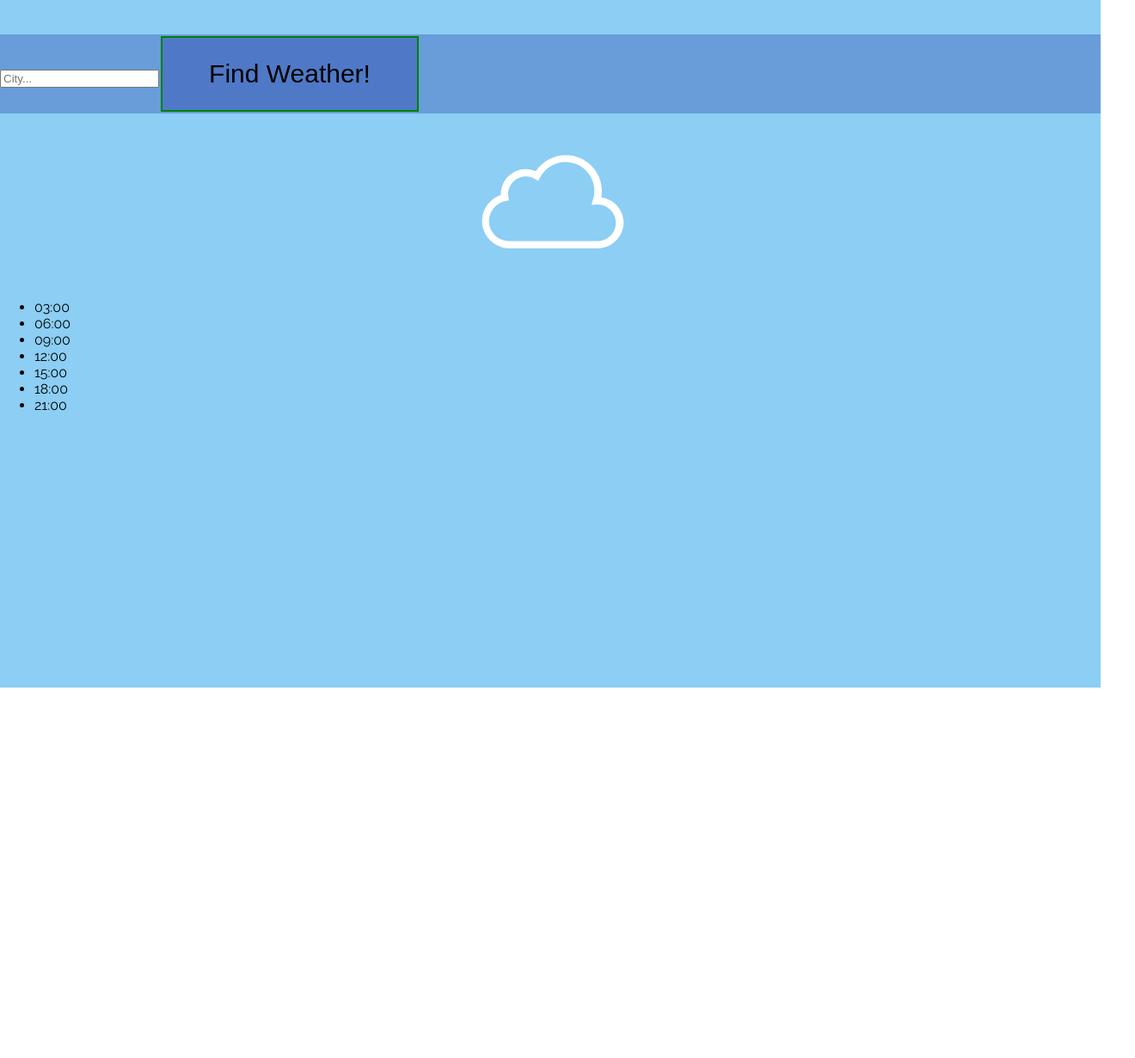
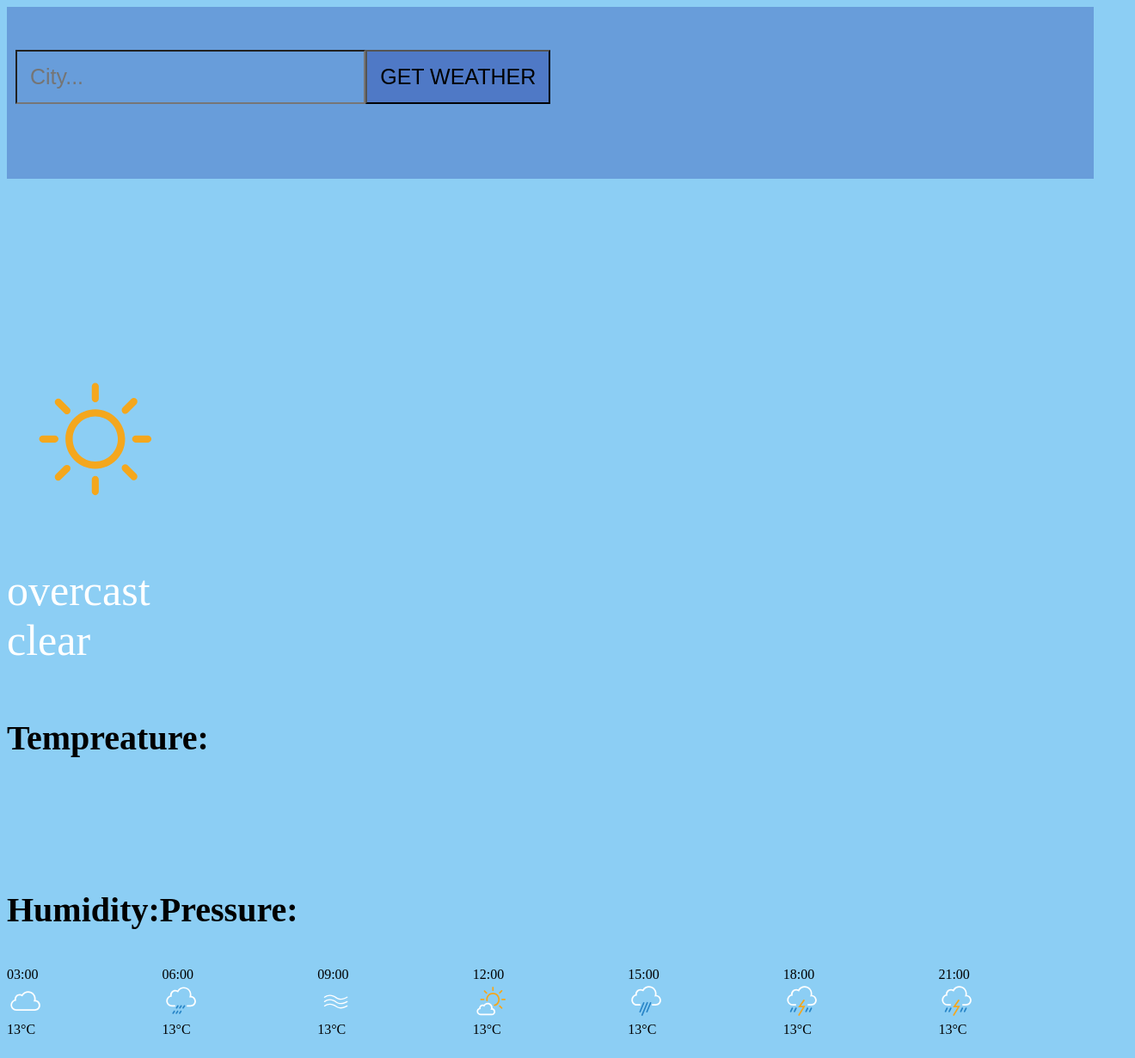
Before and after one commit to CodeYourFuture/cyf-weather, a React (Create React App) app: page / in a window 1280 px wide. Shown: the whole page at 86% size, 1320 px wide, since content can reach past the window. Before the commit the page ends 800 px from the top, so only its background shows below. Built offline with nearby package versions, Linux system fonts and the light colour scheme.

Commit message:
weather app with functionality more works on css and weather key functions

```diff
--- a/src/App.css
+++ b/src/App.css
@@ -1,74 +1,50 @@
-.app {
-  height: 100vh;
-  width: 100vw;
-  transition: background-color 1s ease-in;
-  background-color: #8ccef4;
-}
-.App-clear {
-  height: 200px;
-  width: 50%;
-}
-.App-main {
-  display: -ms-flexbox;
-  display: -webkit-flex;
-  display: flex;
-  -webkit-flex-direction: row;
-  -ms-flex-direction: row;
-  flex-direction: row;
-  -webkit-flex-wrap: wrap;
-  -ms-flex-wrap: wrap;
-  flex-wrap: wrap;
-  -webkit-justify-content: center;
-  -ms-flex-pack: center;
-  justify-content: center;
-  -webkit-align-content: space-around;
-  -ms-flex-line-pack: distribute;
-  align-content: space-around;
-  -webkit-align-items: flex-end;
-  -ms-flex-align: end;
-  align-items: flex-end;
-}
-
-.place-holder {
-  background-color: #4f79c6;
-}
-.flex-container {
-  display: flex;
-  flex-wrap: wrap;
-  flex-direction: row;
-  background-color: #689dda;
-}
-.label {
-  font-size: 50px;
-  padding: 1;
-}
-.weatherbutton {
-  width: 300px;
-  border: 2px solid green;
-  padding: 25px;
-  margin: 2px;
-  background-color: #4f79c6;
-  font-size: 30px;
-}
-.textbox {
-  width: 200px;
-  border: 2px solid green;
-  padding: 5px;
-  margin: 2px;
-}
-
-.app__header,
-.app__main {
-  width: 100%;
-  display: flex;
-  flex-direction: column;
-  align-items: center;
-  padding: 20px;
-  font-family: "Raleway", sans-serif;
-  -webkit-font-smoothing: antialiased;
-  -moz-osx-font-smoothing: grayscale;
-}
-
 /*  Search bar */
 
-/* Current weather */
+.wrapper {
+  display: grid;
+  grid-template-columns: 1fr;
+  grid-template-rows: 1fr 1fr 1fr;
+}
+.form-container {
+  background-color: #689dda;
+  height: 200px;
+  padding: 0px 0px 0px 0px;
+}
+input {
+  width: 30%;
+  font-size: 25px;
+  background-color: #689dda;
+  padding: 15px 15px 15px 15px;
+
+  outline: none;
+}
+button {
+  font-size: 25px;
+  background-color: #4f79c6;
+  padding: 15px 15px 15px 15px;
+}
+form {
+  padding: 50px 10px 10px 10px;
+}
+.weather-container {
+  display: grid;
+  grid-template-columns: 1fr;
+  grid-template-rows: 1fr 1fr 1fr 1fr;
+  font-size: 20px;
+}
+.weather-icons {
+  display: grid;
+  width: 200px;
+  height: 200px;
+}
+.weather-icons p {
+  font-size: 50px;
+}
+.weather-forcast {
+  display: grid;
+  grid-template-columns: 1fr 1fr 1fr 1fr 1fr 1fr 1fr;
+}
+.weather-type {
+  color: white;
+  align-content: center;
+}
--- a/src/App.js
+++ b/src/App.js
@@ -1,50 +1,126 @@
-import React, { Component } from "react";
+import React from "react";
+import Weather from "./components/Weather";
+import Form from "./components/Form";
 import "./App.css";
+import clear from "./img/weather-icons/clear.svg";
 import cloudy from "./img/weather-icons/cloudy.svg";
+import drizzle from "./img/weather-icons/drizzle.svg";
+import fog from "./img/weather-icons/fog.svg";
+import partlycloudy from "./img/weather-icons/partlycloudy.svg";
+import rain from "./img/weather-icons/rain.svg";
+import storm from "./img/weather-icons/storm.svg";
 
-class App extends Component {
-  constructor(props) {
-    super(props);
-    this.state = {};
-  }
+const Api_Key = "8d2de98e089f1c28e1a22fc19a24ef04";
+
+class App extends React.Component {
+  state = {
+    temperature: undefined,
+    city: undefined,
+    country: undefined,
+    humidity: undefined,
+    description: undefined,
+    error: undefined
+  };
+
+  // i use getWeather is a method to make the api call
+  getWeather = async e => {
+    const city = e.target.elements.city.value;
+    e.preventDefault();
+    const api_call = await fetch(
+      `http://api.openweathermap.org/data/2.5/weather?q=${city}&appid=${Api_Key}`
+    );
+    const response = await api_call.json();
+    console.log(response);
+    if (city) {
+      this.setState({
+        temperature: response.main.temp,
+        city: response.name,
+
+        humidity: response.main.humidity,
+        description: response.weather[0].description,
+        error: ""
+      });
+    } else {
+      this.setState({
+        error: "Please input search values..."
+      });
+    }
+  };
 
   render() {
     return (
-      <div className="app">
-        <header className="app__header" />
-        <div className="flex-container">
-          <form onSubmit>
-            <input
-              type="text"
-              name="city"
-              placeholder="City..."
-              background-color="red"
-            />
-
-            <button className="weatherbutton">Find Weather!</button>
-          </form>
+      <div className="main-App">
+        <div className="form-container">
+          <Form loadWeather={this.getWeather} />
         </div>
-
-        <div />
-
-        <main />
-        <div className="App-main ">
-          <img src={cloudy} className="App-clear" align="bottom" />
+        <div className="weather-container">
+          <Weather
+            temperature={this.state.temperature}
+            city={this.state.city}
+            humidity={this.state.humidity}
+            description={this.state.description}
+            error={this.state.error}
+          />
+          <div className="weather-icons">
+            {" "}
+            <img src={clear} alt="clear" />
+            <p className="weather-type">overcast clear</p>
+          </div>
+          <div />
+          <div>
+            <h1>Tempreature:</h1>
+          </div>
+          <div>
+            <h1>Humidity:Pressure:</h1>
+          </div>
         </div>
-        <div>
-          <ul>
-            <li>03:00</li>
-            <li>06:00</li>
-            <li>09:00</li>
-            <li>12:00</li>
-            <li>15:00</li>
-            <li>18:00</li>
-            <li>21:00</li>
-          </ul>
+        <div className="weather-forcast">
+          <p>
+            03:00
+            <br />
+            <img src={cloudy} alt="cloudy" height="42" width="42" />
+            <br />
+            13&deg;C
+          </p>
+          <p>
+            06:00 <br />
+            <img src={drizzle} alt="drizzle" height="42" width="42" />
+            <br />
+            13&deg;C
+          </p>
+          <p>
+            09:00 <br />
+            <img src={fog} alt="fog" height="42" width="42" />
+            <br />
+            13&deg;C
+          </p>
+          <p>
+            12:00 <br />
+            <img src={partlycloudy} alt="partlycloudy" height="42" width="42" />
+            <br />
+            13&deg;C
+          </p>
+          <p>
+            15:00 <br />
+            <img src={rain} alt="rain" height="42" width="42" />
+            <br />
+            13&deg;C
+          </p>
+          <p>
+            18:00 <br />
+            <img src={storm} alt="storm" height="42" width="42" />
+            <br />
+            13&deg;C
+          </p>
+          <p>
+            21:00 <br />
+            <img src={storm} alt="storm" height="42" width="42" />
+            <br />
+            13&deg;C
+          </p>
         </div>
       </div>
     );
   }
 }
-
 export default App;
--- /dev/null
+++ b/src/components/Form.js
@@ -0,0 +1,15 @@
+import React from "react";
+
+class Form extends React.Component {
+  render() {
+    return (
+      <form onSubmit={this.props.loadWeather}>
+        <input type="text" name="city" placeholder="City..." />
+
+        <button>GET WEATHER</button>
+      </form>
+    );
+  }
+}
+
+export default Form;
--- /dev/null
+++ b/src/components/Weather.js
@@ -0,0 +1,37 @@
+import React from "react";
+
+class Weather extends React.Component {
+  render() {
+    return (
+      <div className="weather-info">
+        {this.props.city && (
+          <p className="weather__key">
+            <span className="weather__value"> {this.props.city},</span>
+          </p>
+        )}
+        {this.props.temperature && (
+          <p className="weather__key">
+            <span className="weather__value"> {this.props.temperature}</span>
+          </p>
+        )}
+        {this.props.humidity && (
+          <p className="weather__key">
+            Humidity:
+            <span className="weather__value"> {this.props.humidity}</span>
+          </p>
+        )}
+        {this.props.description && (
+          <p className="weather__key">
+            Conditions:
+            <span className="weather__value"> {this.props.description}</span>
+          </p>
+        )}
+        {this.props.error && (
+          <p className="weather__error">{this.props.error}</p>
+        )}
+      </div>
+    );
+  }
+}
+
+export default Weather;
--- a/src/index.css
+++ b/src/index.css
@@ -1,12 +1,7 @@
-body {
-  margin: 0;
-  font-family: 'Raleway', sans-serif;
-  -webkit-font-smoothing: antialiased;
-  -moz-osx-font-smoothing: grayscale;
-  box-sizing: border-box;
-}
-
 code {
   font-family: source-code-pro, Menlo, Monaco, Consolas, "Courier New",
     monospace;
 }
+body {
+  background-color: #8ccef4;
+}
```
Also changed, not shown: src/form.js (deleted, +0 -15 lines), src/title.js (deleted), src/weather.js (deleted).
